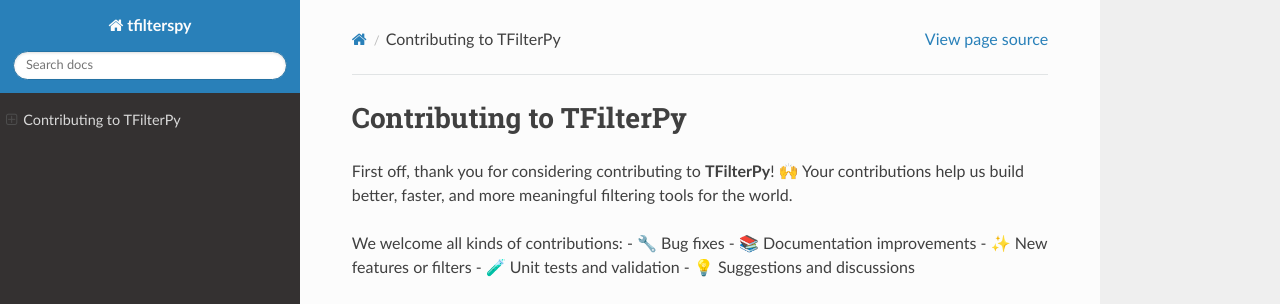
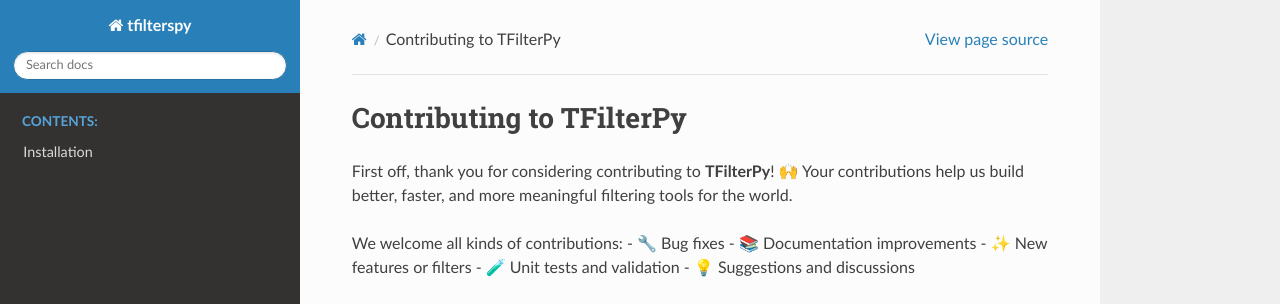
Before and after one commit to MaSHt01/tfiltersPy, a Sphinx documentation site: the page built from docs/source/CONTRIBUTING.rst, in a window 1280 px wide. Shown: the top 304 px of the page. Built offline with Sphinx 7.4.7 and the Read the Docs theme 3.1.0, drawn with Linux system fonts in a browser that asks for light colours; pages that are not in the unit, such as notebooks, are missing from menus.

Commit message:
re lokisa di installation docs

```diff
--- a/docs/source/index.rst
+++ b/docs/source/index.rst
@@ -56,4 +56,4 @@
    :maxdepth: 2
    :caption: Contents:
 
-   INSTALLATION
+   installation
```
